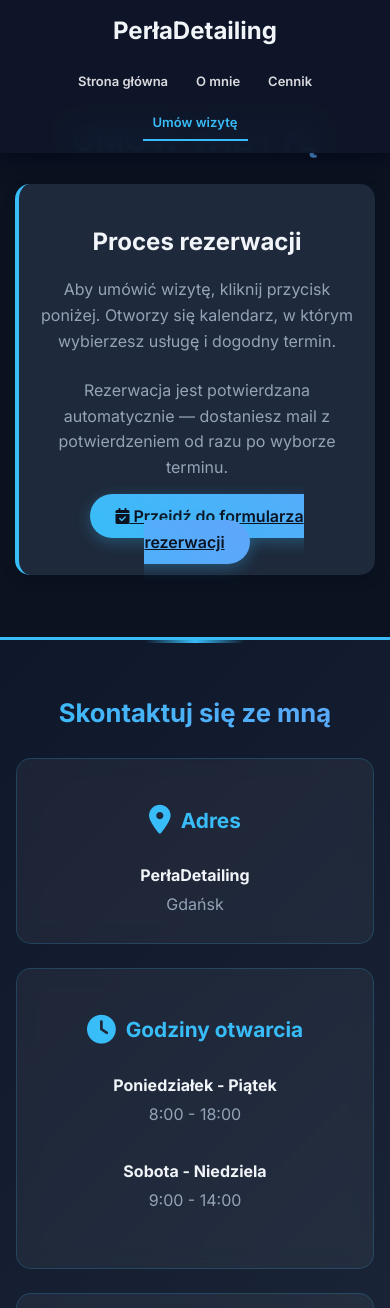
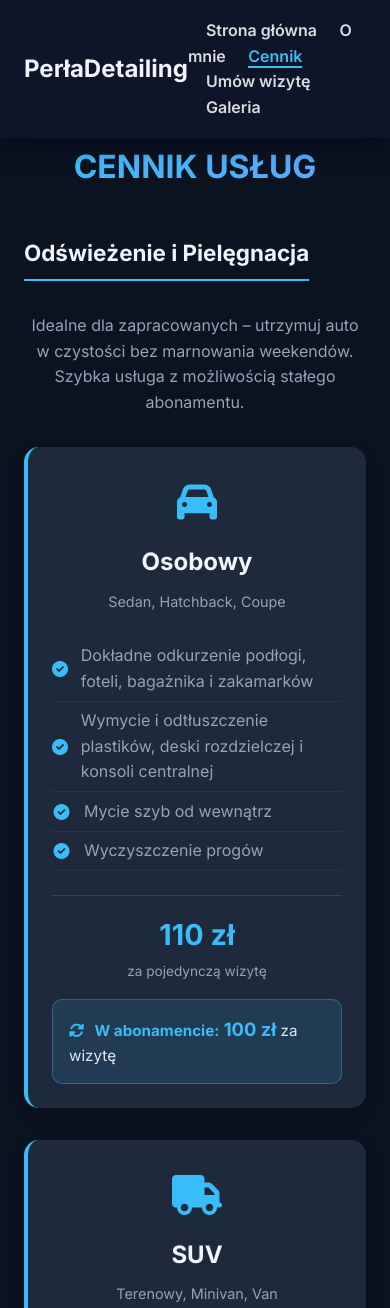
Before and after one commit to Rychu204/detailing, a plain HTML site: page test.html in a window 390 px wide. Shown: the top 1308 px of the page. Drawn offline with Linux system fonts and the light colour scheme.

Commit message:
Update test.html

```diff
--- a/test.html
+++ b/test.html
@@ -3,7 +3,7 @@
 <head>
   <meta charset="utf-8" />
   <meta name="viewport" content="width=device-width, initial-scale=1" />
-  <title>PerłaDetailing — Umów wizytę</title>
+  <title>PerłaDetailing — Cennik</title>
   <link href="https://fonts.googleapis.com/css2?family=Inter:wght@400;600;700&display=swap" rel="stylesheet">
   <link href="https://cdnjs.cloudflare.com/ajax/libs/font-awesome/6.0.0/css/all.min.css" rel="stylesheet">
   <style>
@@ -15,43 +15,40 @@
     nav a {color:rgba(255,255,255,0.85);text-decoration:none;font-weight:600;margin-left:18px}
     nav a.active {color:#38bdf8;border-bottom:2px solid #38bdf8}
 
-    main {flex:1;display:flex;align-items:center;justify-content:center;
-          flex-direction:column;padding:120px 24px 48px;box-sizing:border-box;text-align:center}
-    .page-title {font-size:3.5rem;font-weight:700;margin-bottom:2rem;background:linear-gradient(45deg, #38bdf8, #60a5fa);
-                 -webkit-background-clip:text;-webkit-text-fill-color:transparent;background-clip:text}
+    main {flex:1;padding:120px 24px 48px;box-sizing:border-box;max-width:1200px;margin:0 auto;width:100%}
+    .page-title {font-size:3.5rem;font-weight:700;margin-bottom:1.5rem;background:linear-gradient(45deg, #38bdf8, #60a5fa);
+                 -webkit-background-clip:text;-webkit-text-fill-color:transparent;background-clip:text;text-align:center}
 
-    .booking-container {max-width:800px;margin:0 auto;text-align:center}
-    .booking-info {background:#1e293b;padding:2rem;border-radius:15px;border-left:4px solid #38bdf8;
-                   box-shadow:0 5px 15px rgba(0,0,0,0.1);margin-bottom:2rem}
-    .booking-info h2 {color:#f1f5f9;margin-bottom:1rem}
-    .booking-info p {color:#94a3b8;line-height:1.6;margin-bottom:1.5rem}
+    .pricing-section {margin-bottom:4rem}
+    .section-title {font-size:2rem;color:#f1f5f9;margin-bottom:2rem;text-align:center;border-bottom:2px solid #38bdf8;padding-bottom:0.5rem;display:inline-block}
 
+    .pricing-grid {display:grid;grid-template-columns:repeat(auto-fit, minmax(350px, 1fr));gap:2rem;margin:2rem auto}
+    .pricing-card {background:#1e293b;padding:2rem;border-radius:15px;border-left:4px solid #38bdf8;
+                   box-shadow:0 5px 15px rgba(0,0,0,0.1);display:flex;flex-direction:column}
+    .pricing-header {text-align:center;margin-bottom:1.5rem}
+    .pricing-icon {font-size:2.5rem;color:#38bdf8;margin-bottom:0.5rem}
+    .pricing-card h3 {color:#f1f5f9;margin:0;font-size:1.5rem}
+    .pricing-subtitle {color:#94a3b8;font-size:0.9rem;margin-top:0.5rem}
+
+    .service-features {list-style:none;padding:0;margin:0 0 1.5rem 0;flex-grow:1}
+    .service-features li {display:flex;align-items:center;gap:0.8rem;color:#94a3b8;padding:0.4rem 0;border-bottom:1px solid rgba(255,255,255,0.05)}
+    .service-features li i {color:#38bdf8;font-size:1rem;width:1.2rem;text-align:center}
+
+    .price-box {text-align:center;margin-top:auto;padding-top:1rem;border-top:1px solid #334155}
+    .price {font-size:2.2rem;color:#38bdf8;font-weight:700}
+    .price-note {color:#94a3b8;font-size:0.85rem;margin-top:0.2rem}
+    .abonament-info {background:rgba(56,189,248,0.12);border:1px solid rgba(56,189,248,0.35);
+                     border-radius:10px;padding:0.9rem 1rem;margin-top:1rem;font-size:0.95rem;color:#e2e8f0}
+    .abonament-info strong {color:#38bdf8}
+    .abonament-info .price-inline {color:#38bdf8;font-weight:700;font-size:1.15rem}
+
+    .cta-section {margin-top:3rem;padding:3rem;background:linear-gradient(135deg, #1e293b 0%, #0f172a 100%);
+                  border-radius:15px;max-width:800px;margin-left:auto;margin-right:auto;text-align:center}
     .cta-button {background:linear-gradient(45deg, #38bdf8, #60a5fa);color:#0b1220;border:none;
                  padding:15px 30px;border-radius:50px;font-weight:600;cursor:pointer;
                  font-size:1.1rem;text-decoration:none;display:inline-block;
-                 box-shadow:0 4px 15px rgba(56,189,248,0.3);transition:all 0.3s ease}
-    .cta-button:hover {transform:translateY(-2px);box-shadow:0 6px 20px rgba(56,189,248,0.4)}
+                 box-shadow:0 4px 15px rgba(56,189,248,0.3)}
 
-    /* Przycisk rezerwacji Setmore dopasowany do stylu strony */
-    .anywhere-book-now-button {
-      background:linear-gradient(45deg, #38bdf8, #60a5fa) !important;
-      color:#0b1220 !important;
-      border:none !important;
-      padding:15px 30px !important;
-      border-radius:50px !important;
-      font-weight:600 !important;
-      cursor:pointer !important;
-      font-size:1.1rem !important;
-      font-family:Inter,Arial,sans-serif !important;
-      box-shadow:0 4px 15px rgba(56,189,248,0.3) !important;
-      transition:all 0.3s ease !important;
-    }
-    .anywhere-book-now-button:hover {
-      transform:translateY(-2px);
-      box-shadow:0 6px 20px rgba(56,189,248,0.4);
-    }
-
-    /* ELEGANCKA STOPKA BEZ HOVER */
     .contact-footer {background:linear-gradient(135deg, #0f172a 0%, #1e293b 100%);padding:4rem 2rem;
                      margin-top:auto;border-top:3px solid #38bdf8;position:relative}
     .contact-footer:before {content:'';position:absolute;top:0;left:50%;transform:translateX(-50%);
@@ -68,156 +65,19 @@
     .contact-icon {font-size:1.8rem;color:#38bdf8}
     .contact-info {color:#94a3b8;font-size:1.1rem;line-height:1.8}
     .contact-info strong {color:#f1f5f9}
-
-    .social-section {margin-top:2rem;padding-top:2rem;border-top:1px solid rgba(255,255,255,0.1)}
-    .social-title {color:#94a3b8;margin-bottom:1.5rem;font-size:1.1rem}
-    .social-links {display:flex;justify-content:center;gap:1.5rem}
-    .social-link {width:50px;height:50px;background:rgba(56,189,248,0.1);border-radius:50%;display:flex;
-                  align-items:center;justify-content:center;color:#38bdf8;font-size:1.3rem;text-decoration:none;
-                  border:1px solid rgba(56,189,248,0.3)}
-
     .copyright {margin-top:2rem;padding-top:2rem;border-top:1px solid rgba(255,255,255,0.1);color:#64748b;font-size:0.9rem}
 
-    /* ===== RESPONSYWNOŚĆ MOBILNA ===== */
-
-    /* Tablety i mniejsze laptopy */
-    @media (max-width: 1024px) {
-      .page-title { font-size: 3rem; }
+    @media (max-width: 768px) {
+      .page-title { font-size: 2.5rem; }
+      .pricing-grid { grid-template-columns: 1fr; }
+      .section-title { font-size: 1.6rem; }
+      .price { font-size: 1.8rem; }
+      .cta-section { padding: 2rem; margin-top: 2rem; }
     }
-
-    /* Tablety */
-    @media (max-width: 768px) {
-      header { padding: 15px 20px; }
-
-      nav {
-        flex-direction: column;
-        gap: 15px;
-        text-align: center;
-      }
-
-      nav div {
-        display: flex;
-        flex-wrap: wrap;
-        justify-content: center;
-        gap: 12px;
-      }
-
-      nav a {
-        margin: 0;
-        font-size: 14px;
-        padding: 8px 12px;
-      }
-
-      main {
-        padding: 110px 20px 40px;
-      }
-
-      .page-title {
-        font-size: 2.5rem;
-        margin-bottom: 1.5rem;
-      }
-
-      .booking-info {
-        padding: 1.5rem;
-      }
-
-      .contact-footer {
-        padding: 3rem 1.5rem;
-      }
-
-      .contact-title {
-        font-size: 1.8rem;
-      }
-    }
-
-    /* Telefony */
     @media (max-width: 480px) {
-      header { padding: 12px 15px; }
-
-      nav div {
-        gap: 8px;
-      }
-
-      nav a {
-        font-size: 13px;
-        padding: 6px 10px;
-      }
-
-      .logo {
-        font-size: 1.3rem;
-      }
-
-      main {
-        padding: 100px 15px 30px;
-      }
-
-      .page-title {
-        font-size: 2rem;
-        line-height: 1.2;
-      }
-
-      .booking-info {
-        padding: 1.2rem;
-      }
-
-      .cta-button, .anywhere-book-now-button {
-        padding: 12px 25px !important;
-        font-size: 1rem !important;
-      }
-
-      .contact-footer {
-        padding: 2rem 1rem;
-      }
-
-      .contact-title {
-        font-size: 1.6rem;
-        margin-bottom: 1.5rem;
-      }
-
-      .contact-grid {
-        grid-template-columns: 1fr;
-        gap: 1.5rem;
-      }
-
-      .contact-card {
-        padding: 1.5rem;
-      }
-
-      .contact-info {
-        font-size: 1rem;
-      }
-
-      .social-links {
-        gap: 1rem;
-      }
-
-      .social-link {
-        width: 45px;
-        height: 45px;
-        font-size: 1.2rem;
-      }
-
-      .copyright {
-        margin-top: 1.5rem;
-        padding-top: 1.5rem;
-        font-size: 0.8rem;
-      }
-    }
-
-    /* Bardzo małe telefony */
-    @media (max-width: 360px) {
-      nav a {
-        font-size: 12px;
-        padding: 5px 8px;
-      }
-
-      .page-title {
-        font-size: 1.8rem;
-      }
-
-      main {
-        padding: 90px 12px 25px;
-      }
+      .page-title { font-size: 2rem; }
+      .pricing-card { padding: 1.5rem; }
+      .section-title { font-size: 1.4rem; }
     }
   </style>
 </head>
@@ -228,75 +88,158 @@
       <div>
         <a href="index.html">Strona główna</a>
         <a href="o-nas.html">O mnie</a>
-        <a href="cennik.html">Cennik</a>
-        <a href="umow-wizyte.html" class="active">Umów wizytę</a>
+        <a href="cennik.html" class="active">Cennik</a>
+        <a href="umow-wizyte.html">Umów wizytę</a>
+        <a href="galeria.html">Galeria</a>
       </div>
     </nav>
   </header>
 
   <main>
-    <h1 class="page-title">UMÓW WIZYTĘ</h1>
+    <h1 class="page-title">CENNIK USŁUG</h1>
 
-    <div class="booking-container">
-      <div class="booking-info">
-        <h2>Proces rezerwacji</h2>
-        <p>Aby umówić wizytę, kliknij przycisk poniżej. Otworzy się kalendarz, w którym wybierzesz usługę i dogodny termin.</p>
-        <p>Rezerwacja jest potwierdzana automatycznie — dostaniesz mail z potwierdzeniem od razu po wyborze terminu.</p>
+    <!-- OFERTA 1: Odświeżenie i Pielęgnacja -->
+    <div class="pricing-section">
+      <h2 class="section-title">Odświeżenie i Pielęgnacja</h2>
+      <p style="text-align:center;color:#94a3b8;max-width:700px;margin:0 auto 2rem;">
+        Idealne dla zapracowanych – utrzymuj auto w czystości bez marnowania weekendów.
+        Szybka usługa z możliwością stałego abonamentu.
+      </p>
+      <div class="pricing-grid">
+        <!-- Osobowy -->
+        <div class="pricing-card">
+          <div class="pricing-header">
+            <div class="pricing-icon"><i class="fas fa-car"></i></div>
+            <h3>Osobowy</h3>
+            <div class="pricing-subtitle">Sedan, Hatchback, Coupe</div>
+          </div>
+          <ul class="service-features">
+            <li><i class="fas fa-check-circle"></i> Dokładne odkurzenie podłogi, foteli, bagażnika i zakamarków</li>
+            <li><i class="fas fa-check-circle"></i> Wymycie i odtłuszczenie plastików, deski rozdzielczej i konsoli centralnej</li>
+            <li><i class="fas fa-check-circle"></i> Mycie szyb od wewnątrz</li>
+            <li><i class="fas fa-check-circle"></i> Wyczyszczenie progów</li>
+          </ul>
+          <div class="price-box">
+            <div class="price">110 zł</div>
+            <div class="price-note">za pojedynczą wizytę</div>
+          </div>
+          <div class="abonament-info">
+            <i class="fas fa-sync-alt" style="color:#38bdf8;margin-right:6px"></i>
+            <strong>W abonamencie:</strong> <span class="price-inline">100 zł</span> za wizytę
+          </div>
+        </div>
+        <!-- SUV -->
+        <div class="pricing-card">
+          <div class="pricing-header">
+            <div class="pricing-icon"><i class="fas fa-truck"></i></div>
+            <h3>SUV</h3>
+            <div class="pricing-subtitle">Terenowy, Minivan, Van</div>
+          </div>
+          <ul class="service-features">
+            <li><i class="fas fa-check-circle"></i> Dokładne odkurzenie podłogi, foteli, bagażnika i zakamarków</li>
+            <li><i class="fas fa-check-circle"></i> Wymycie i odtłuszczenie plastików, deski rozdzielczej i konsoli centralnej</li>
+            <li><i class="fas fa-check-circle"></i> Mycie szyb od wewnątrz</li>
+            <li><i class="fas fa-check-circle"></i> Wyczyszczenie progów</li>
+          </ul>
+          <div class="price-box">
+            <div class="price">140 zł</div>
+            <div class="price-note">za pojedynczą wizytę</div>
+          </div>
+          <div class="abonament-info">
+            <i class="fas fa-sync-alt" style="color:#38bdf8;margin-right:6px"></i>
+            <strong>W abonamencie:</strong> <span class="price-inline">130 zł</span> za wizytę
+          </div>
+        </div>
+      </div>
+    </div>
 
-        <!-- Kalendarz Setmore - link działający nawet z blokerami reklam -->
-        <a id="Anywhere_button_iframe" class="anywhere-book-now-button"
-           href="https://ryszard6qru.setmore.com/ryszard" target="_blank" rel="noopener"
-           data-booking-url="https://ryszard6qru.setmore.com/ryszard" data-new-tab="false">
-          <i class="fas fa-calendar-check"></i> Przejdź do formularza rezerwacji
-        </a>
+    <!-- OFERTA 2: Głębokie Detailingowe Czyszczenie -->
+    <div class="pricing-section">
+      <h2 class="section-title">Głębokie Detailingowe Czyszczenie</h2>
+      <p style="text-align:center;color:#94a3b8;max-width:700px;margin:0 auto 2rem;">
+        Renowacja wnętrza – dla osób kupujących / sprzedających auto, po przewożeniu zwierząt
+        lub gdy dawno nie było gruntownego czyszczenia.
+      </p>
+      <div class="pricing-grid">
+        <!-- Osobowy -->
+        <div class="pricing-card">
+          <div class="pricing-header">
+            <div class="pricing-icon"><i class="fas fa-car"></i></div>
+            <h3>Osobowy</h3>
+            <div class="pricing-subtitle">Sedan, Hatchback, Coupe</div>
+          </div>
+          <ul class="service-features">
+            <li><i class="fas fa-check-circle"></i> Demontaż foteli i tylnej kanapy (bezpieczne odłączenie instalacji)</li>
+            <li><i class="fas fa-check-circle"></i> Pranie ekstrakcyjne tapicerki, podłogi i foteli</li>
+            <li><i class="fas fa-check-circle"></i> Czyszczenie trudno dostępnych miejsc (pod fotelami, szyny)</li>
+            <li><i class="fas fa-check-circle"></i> Pielęgnacja i zabezpieczenie plastików odżywką UV</li>
+            <li><i class="fas fa-check-circle"></i> Wyczyszczenie progów</li>
+          </ul>
+          <div class="price-box">
+            <div class="price">430 zł</div>
+            <div class="price-note">cena za kompleksowe czyszczenie</div>
+          </div>
+        </div>
+        <!-- SUV -->
+        <div class="pricing-card">
+          <div class="pricing-header">
+            <div class="pricing-icon"><i class="fas fa-truck"></i></div>
+            <h3>SUV</h3>
+            <div class="pricing-subtitle">Terenowy, Minivan, Van</div>
+          </div>
+          <ul class="service-features">
+            <li><i class="fas fa-check-circle"></i> Demontaż foteli i tylnej kanapy (bezpieczne odłączenie instalacji)</li>
+            <li><i class="fas fa-check-circle"></i> Pranie ekstrakcyjne tapicerki, podłogi i foteli</li>
+            <li><i class="fas fa-check-circle"></i> Czyszczenie trudno dostępnych miejsc (pod fotelami, szyny)</li>
+            <li><i class="fas fa-check-circle"></i> Pielęgnacja i zabezpieczenie plastików odżywką UV</li>
+            <li><i class="fas fa-check-circle"></i> Wyczyszczenie progów</li>
+          </ul>
+          <div class="price-box">
+            <div class="price">530 zł</div>
+            <div class="price-note">cena za kompleksowe czyszczenie</div>
+          </div>
+        </div>
       </div>
+    </div>
+
+    <!-- SEKCJA CTA -->
+    <div class="cta-section">
+      <h2 style="color:#f1f5f9;margin-bottom:1.5rem;font-size:2rem">Masz pytania dotyczące cen?</h2>
+      <p style="color:#94a3b8;margin-bottom:2rem;font-size:1.1rem">Skontaktuj się ze mną, aby uzyskać dokładną wycenę dla Twojego samochodu</p>
+      <a href="umow-wizyte.html" class="cta-button">Umów konsultację</a>
     </div>
   </main>
 
-  <!-- ELEGANCKA STOPKA KONTAKTOWA -->
+  <!-- STOPKA KONTAKTOWA -->
   <footer class="contact-footer">
     <div class="contact-container">
       <h2 class="contact-title">Skontaktuj się ze mną</h2>
-
       <div class="contact-grid">
         <div class="contact-card">
           <h3><i class="fas fa-map-marker-alt contact-icon"></i> Adres</h3>
           <div class="contact-info">
             <strong>PerłaDetailing</strong><br>
-            Gdańsk<br>
+            Gdańsk
           </div>
         </div>
-
         <div class="contact-card">
           <h3><i class="fas fa-clock contact-icon"></i> Godziny otwarcia</h3>
           <div class="contact-info">
-            <strong>Poniedziałek - Piątek</strong><br>
-            8:00 - 18:00<br><br>
-            <strong>Sobota - Niedziela</strong><br>
-            9:00 - 14:00<br><br>
+            <strong>Poniedziałek - Piątek</strong><br>8:00 - 18:00<br><br>
+            <strong>Sobota - Niedziela</strong><br>9:00 - 14:00
           </div>
         </div>
-
         <div class="contact-card">
           <h3><i class="fas fa-phone contact-icon"></i> Kontakt</h3>
           <div class="contact-info">
-            <strong>Telefon</strong><br>
-            +48 505 908 101<br><br>
-            <strong>Email</strong><br>
-            u7192673089@gmail.com<br><br>
-            <strong>WhatsApp</strong><br>
-            +48 505 908 101
+            <strong>Telefon</strong><br>+48 505 908 101<br><br>
+            <strong>Email</strong><br>u7192673089@gmail.com<br><br>
+            <strong>WhatsApp</strong><br>+48 505 908 101
           </div>
         </div>
       </div>
-
-      <div class="copyright">
-        © 2025 PerłaDetailing. Wszelkie prawa zastrzeżone. | Projekt i realizacja: PerłaDetailing
-      </div>
+      <div class="copyright">© 2026 PerłaDetailing. Wszelkie prawa zastrzeżone.</div>
     </div>
   </footer>
-
-  <!-- Skrypt przycisku rezerwacji Setmore -->
-  <script id="anywhere_book_now_script" src="https://assets.setmore.com/integration/book-now/live/v1/anywhere-book-now.js"></script>
 </body>
 </html>
```
